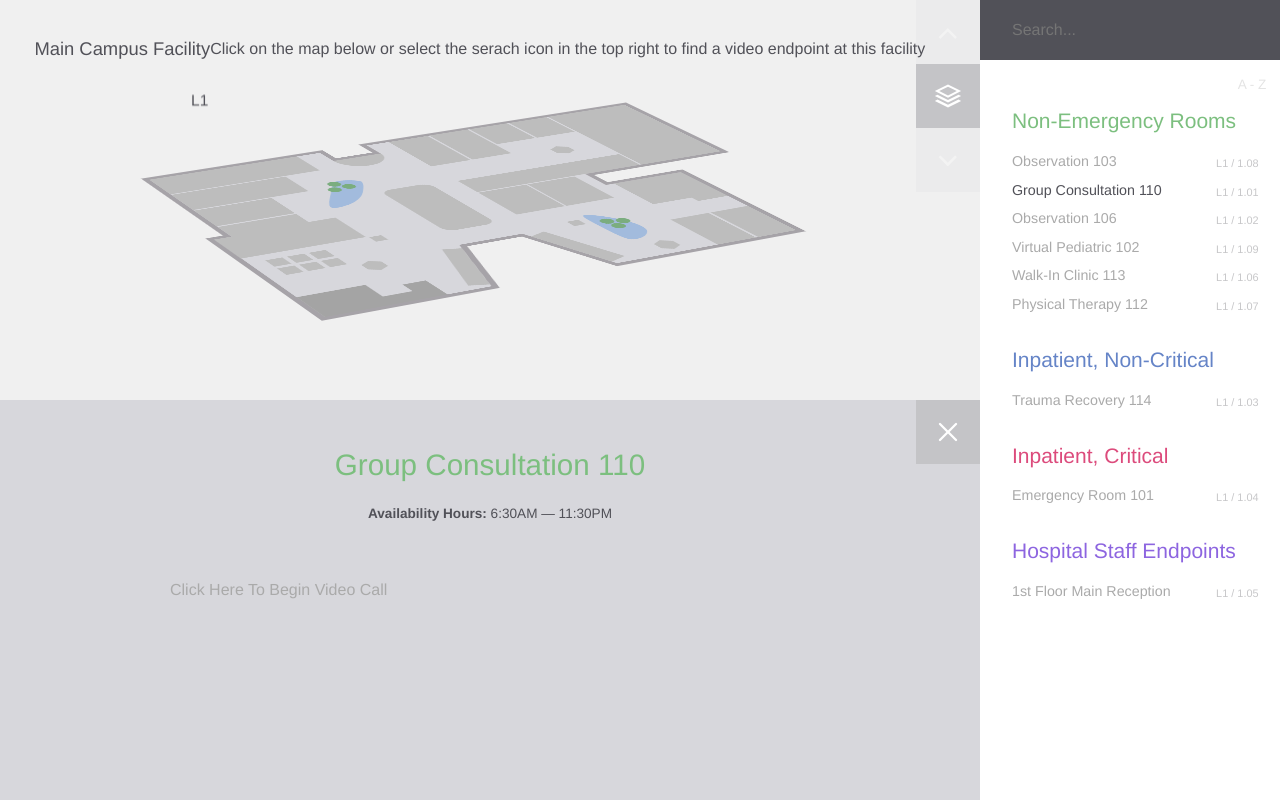
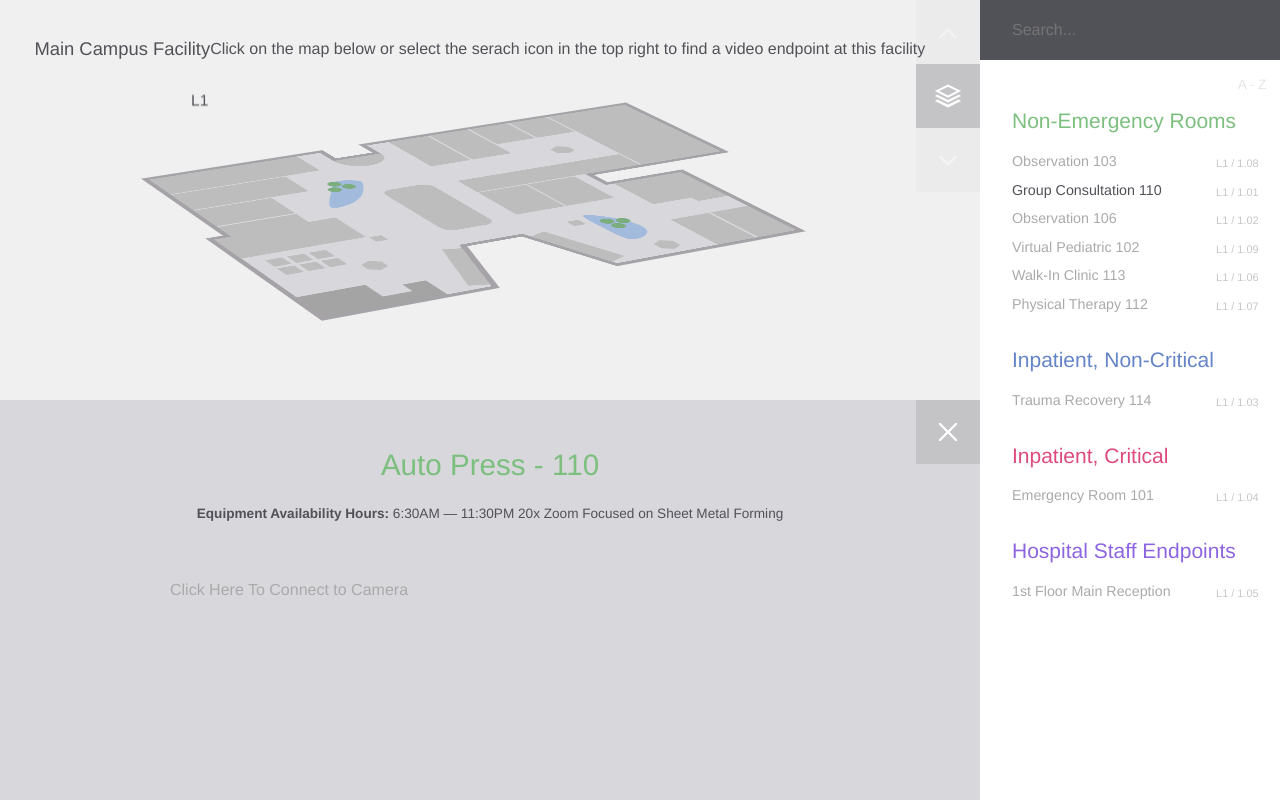
Before and after one commit to ckeilberg57/ManuMap, a plain HTML site: page index.html in a window 1280 px wide. Both pictures are taken after a click on the link "Group Consultation 110". Drawn offline with Linux system fonts and the light colour scheme.

Commit message:
Update index.html

```diff
--- a/index.html
+++ b/index.html
@@ -5,7 +5,7 @@
 		<meta http-equiv="X-UA-Compatible" content="IE=edge">
 		<meta name="viewport" content="width=device-width, initial-scale=1">
 		<title>Interactive Hospital Map</title>
-		<meta name="description" content="An interactive map concept with a search and pin indicators for every medical cart. " />
+		<meta name="description" content="An interactive map concept with a search and pin indicators for equipment. " />
 		<link rel="stylesheet" type="text/css" href="css/normalize.css" />
 		<link rel="stylesheet" type="text/css" href="css/style.css" />
 		<script src="js/modernizr-custom.js"></script>
@@ -272,7 +272,7 @@
 								<polygon points="561.3,603.9 624,777 661.9,763.2 597.7,591.5" class="map__space" />
 							</svg>
 							<div class="level__pins">
-								<a class="pin pin--1-1" data-category="1" data-space="1.01" href="#" aria-label="Pin for Group Consultation 110">
+								<a class="pin pin--1-1" data-category="1" data-space="1.01" href="#" aria-label="Auto Press - 110">
 									<span class="pin__icon">
 										<svg class="icon icon--pin"><use xlink:href="#icon-pin"></use></svg>
 										<object class="icon icon--logo" type="image/svg+xml" data="img/110.svg"></object>
@@ -562,13 +562,14 @@
 				<!-- BEGIN POST CARDS-->
 				<div class="content">
 					<div class="content__item" data-space="1.01" data-category="1">
-						<h3 class="content__item-title">Group Consultation 110</h3>
+						<h3 class="content__item-title">Auto Press - 110</h3>
 						<div class="content__item-details">
 							<p class="content__meta">
-								<span class="content__meta-item"><strong>Availability Hours:</strong> 6:30AM &mdash; 11:30PM</span>
+								<span class="content__meta-item"><strong>Equipment Availability Hours:</strong> 6:30AM &mdash; 11:30PM<cr>
+									20x Zoom Focused on Sheet Metal Forming</span>
 								<!-- <span class="content__meta-item"><strong>Phone:</strong> (0) 66 5738902</span> -->
 							</p>
-							<p class="content__desc"><a href="https://telesitter.pex-gcc.com/webapp/conference/pexiphealth1?callType=video&muteMicrophone=true&muteCamera=true&bandwidth=576&name=Nurse%20Station&pin=2021">Click Here To Begin Video Call</a></p>
+							<p class="content__desc"><a href="https://cklab-edgenc01.ck-collab-engtest.com/webapp/conference/cklabpress110?callType=video&muteMicrophone=true&muteCamera=true&bandwidth=576&name=Expert&pin=2022">Click Here To Connect to Camera</a></p>
 						</div>
 					</div>
 					<div class="content__item" data-space="1.02" data-category="1">
```
